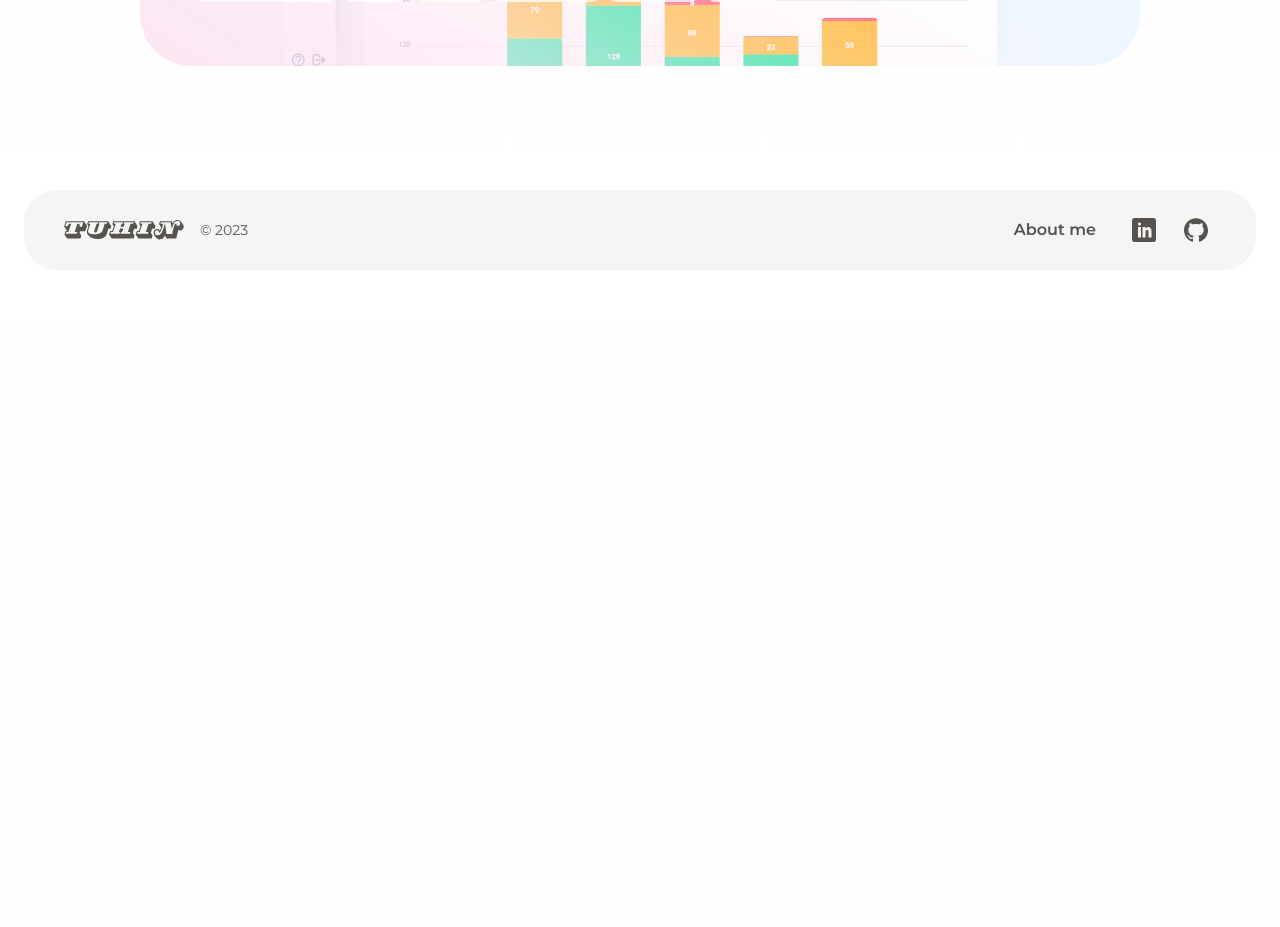
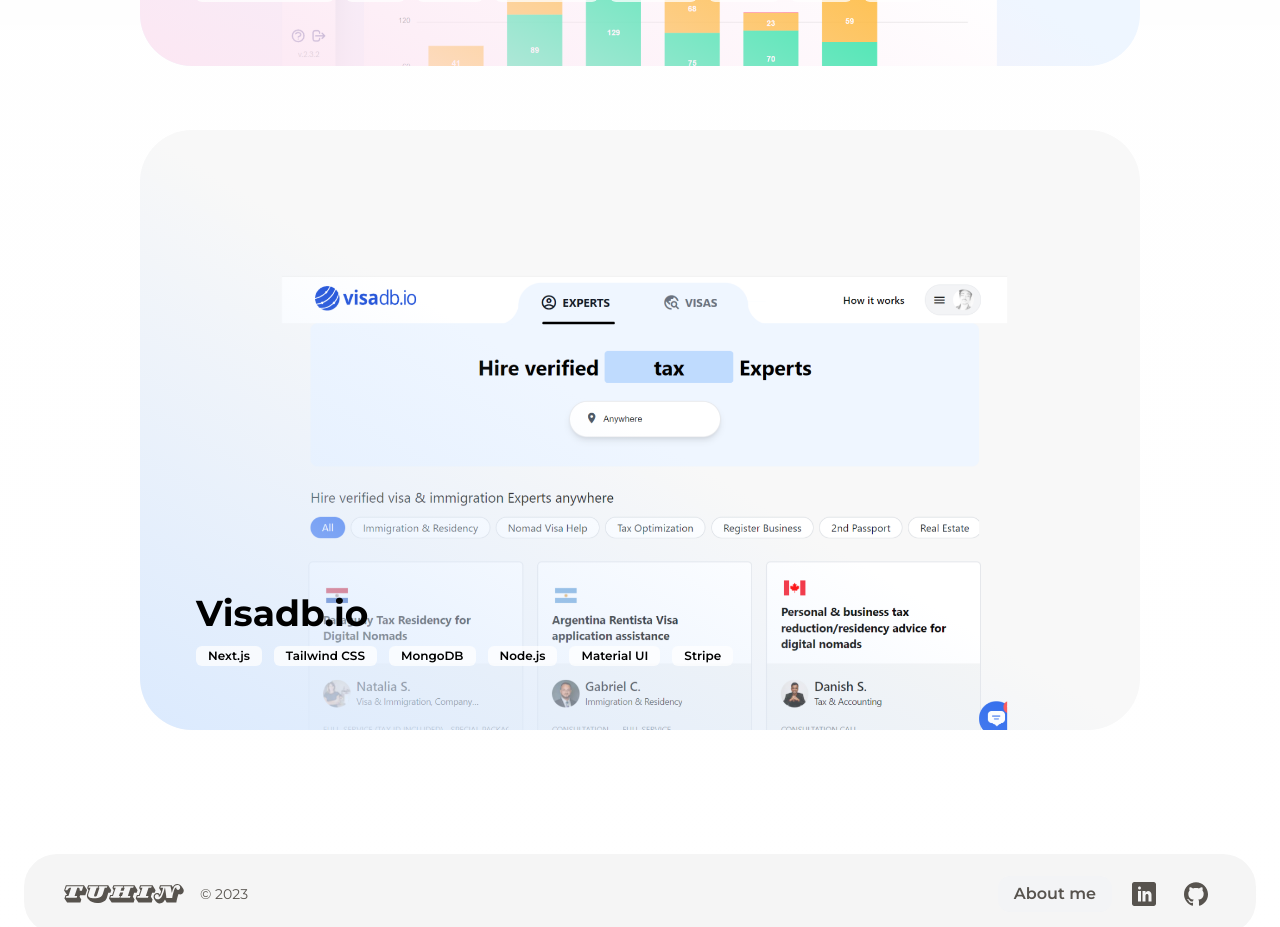
Before and after one commit to tuhinpal/tuhinpal.github.io, a Next.js app: page / in a window 1280 px wide. Shown: the part 940-1867 px from the top of the page. Before the commit the page ends 1266 px from the top, so only its background shows below. Built offline with nearby package versions, Linux system fonts and the light colour scheme.

Commit message:
Added accent color and visadb

```diff
--- a/app/(site)/components/Works.tsx
+++ b/app/(site)/components/Works.tsx
@@ -9,7 +9,7 @@
 
 export default function Works() {
   return (
-    <div className="flex flex-col items-center justify-center my-16 md:my-24">
+    <div className="flex flex-col items-center gap-y-16 justify-center my-16 md:my-24">
       {works.map((work) => (
         <div
           className="flex flex-col items-center justify-center rounded-[52px] overflow-hidden relative py-10 group hover:shadow-xl transition-all duration-100 ease-in-out"
@@ -19,14 +19,8 @@
             height: "75vh",
           }}
         >
-          <div className="px-[10%] transform translate-y-20 transition-all duration-200 group-hover:translate-y-10 ease-in-out">
-            <Image
-              src={work.image}
-              alt={work.name}
-              width={1000}
-              height={500}
-              className=""
-            />
+          <div className="px-[10%] transform translate-y-14 transition-all duration-200 group-hover:translate-y-10 ease-in-out">
+            <Image src={work.image} alt={work.name} width={1000} height={500} />
           </div>
 
           {work.isLatest && (
@@ -38,13 +32,33 @@
           )}
 
           <div
-            className="
-                      flex flex-col items-start justify-end w-full h-full px-14 py-16 text-start absolute bottom-0
-                      md:bg-gradient-to-tr md:from-pink-100 md:via-transparent md:to-transparent
-                      md:group-hover:backdrop-blur-sm md:group-hover:bg-gradient-to-tr md:group-hover:from-pink-200
-                      backdrop-blur-sm bg-gradient-to-tr from-pink-200
-                      md:backdrop-blur-none
-                      "
+            className={classNames(
+              `
+                flex flex-col items-start justify-end w-full h-full px-14 py-16 text-start absolute bottom-0
+                md:bg-gradient-to-tr md:via-transparent md:to-transparent
+                md:group-hover:backdrop-blur-sm md:group-hover:bg-gradient-to-tr
+                backdrop-blur-sm bg-gradient-to-tr
+                md:backdrop-blur-none`,
+              {
+                "md:from-pink-100 md:group-hover:from-pink-200 from-pink-200":
+                  work.accentColorTW === "pink",
+
+                "md:from-blue-100 md:group-hover:from-blue-200 from-blue-200":
+                  work.accentColorTW === "blue",
+
+                "md:from-green-100 md:group-hover:from-green-200 from-green-200":
+                  work.accentColorTW === "green",
+
+                "md:from-yellow-100 md:group-hover:from-yellow-200 from-yellow-200":
+                  work.accentColorTW === "yellow",
+
+                "md:from-purple-100 md:group-hover:from-purple-200 from-purple-200":
+                  work.accentColorTW === "purple",
+
+                "md:from-red-100 md:group-hover:from-red-200 from-red-200":
+                  work.accentColorTW === "red",
+              }
+            )}
           >
             <h2 className="text-4xl font-bold leading-tight">{work.name}</h2>
 
--- a/data/works.ts
+++ b/data/works.ts
@@ -5,6 +5,7 @@
   description: string;
   image: string;
   bgColor: string;
+  accentColorTW: string;
   categories: string[];
   isLatest: boolean;
   links: Link[];
@@ -28,6 +29,7 @@
       "Devi monitors keywords in Facebook groups, LinkedIn, Twitter, and Reddit, and outreach using Gpt-3 close deal. Devi also create and schedule content using AI on all social media profiles.",
     image: "/images/works/devi/dash.png",
     bgColor: "#eef6ff",
+    accentColorTW: "pink",
     categories: [
       "Chrome Extension",
       "React",
@@ -35,6 +37,8 @@
       "Tailwind CSS",
       "MongoDB",
       "Node.js",
+      "Stripe",
+      "GPT-3",
     ],
     isLatest: true,
     links: [
@@ -50,4 +54,33 @@
       },
     ],
   },
+  {
+    name: "Visadb.io",
+    description:
+      "Visadb.io makes immigration simple for global citizens and companies. It offers online access to verified immigration, tax and business Experts in 100+ countries.",
+    image: "/images/works/visadb/home-1.png",
+    bgColor: "#F8F8F8",
+    accentColorTW: "blue",
+    categories: [
+      "Next.js",
+      "Tailwind CSS",
+      "MongoDB",
+      "Node.js",
+      "Material UI",
+      "Stripe",
+    ],
+    isLatest: false,
+    links: [
+      {
+        title: "Website",
+        buttonType: ButtonTypes.PRIMARY,
+        url: "https://visadb.io",
+      },
+      {
+        title: "Read more",
+        buttonType: ButtonTypes.SECONDARY,
+        url: "/works/visadb",
+      },
+    ],
+  },
 ];
```
Also changed, not shown: public/images/works/visadb/home-1.png (added).
